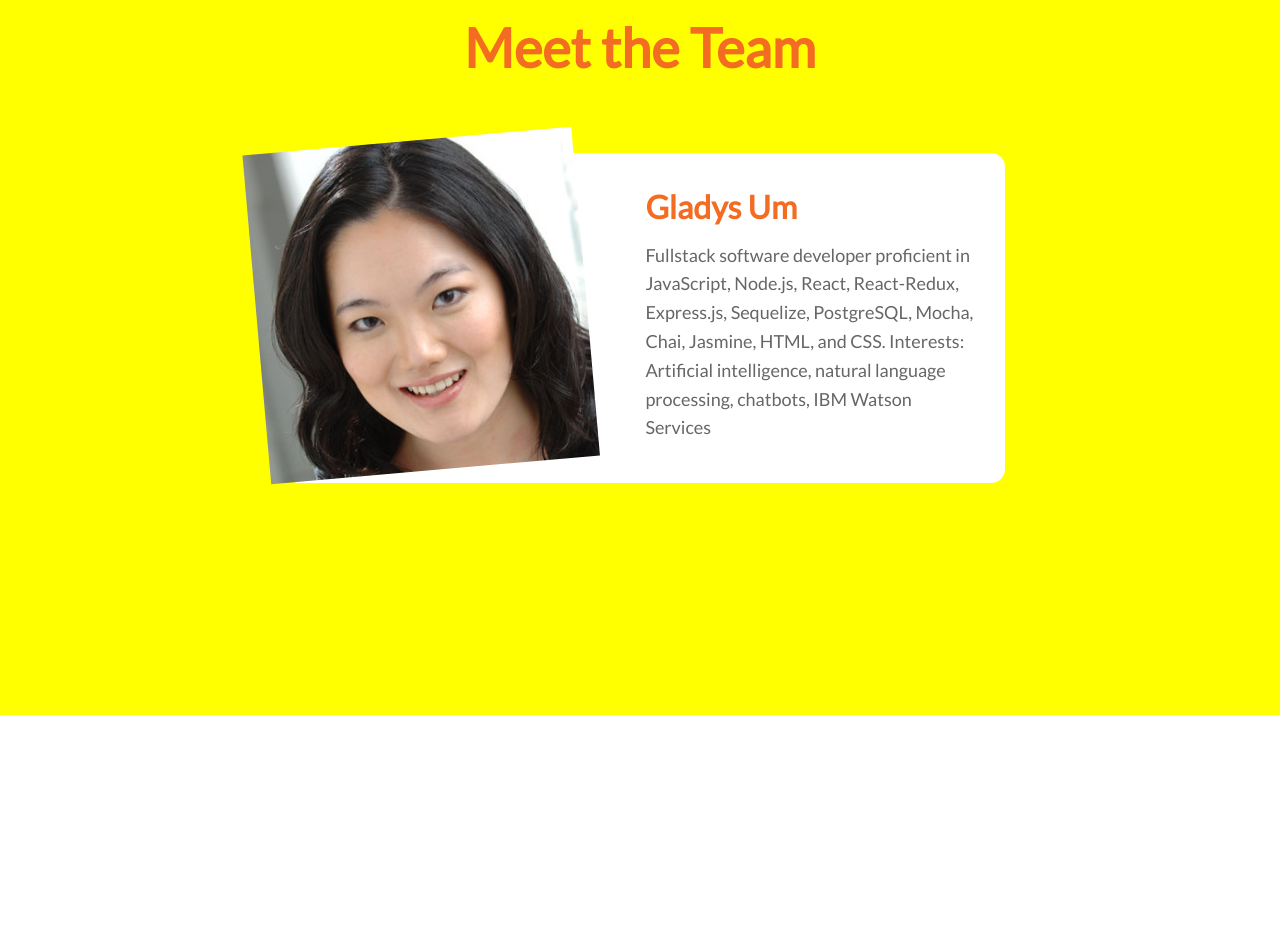
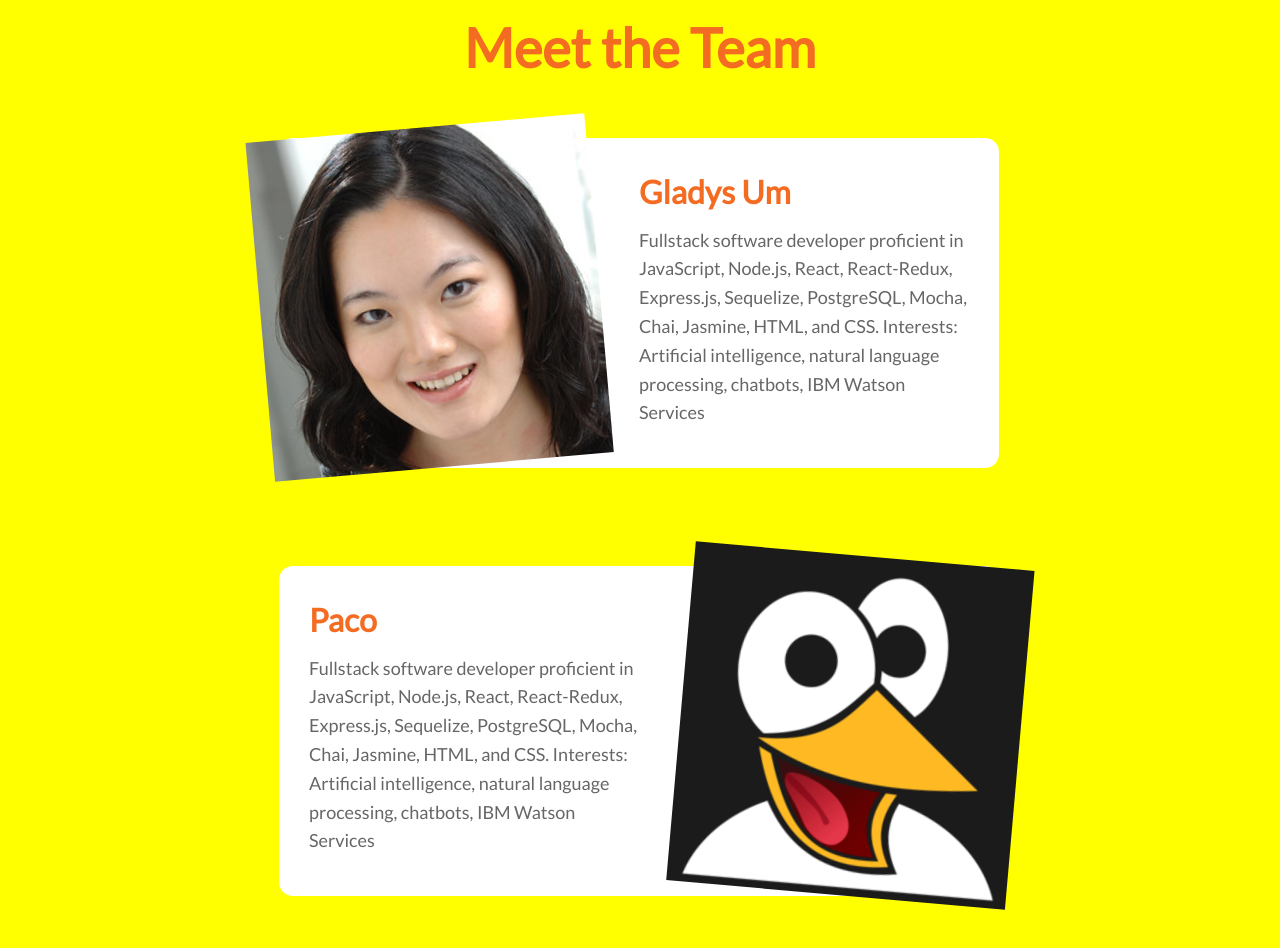
Before and after one commit to gladysum-zz/mucho-gusto, a React app: page /about in a window 1280 px wide. Shown: the part 80-1028 px from the top of the page. Before the commit the page ends 800 px from the top, so only its background shows below. Built offline with nearby package versions, Linux system fonts and the light colour scheme.

Commit message:
about page styling

```diff
--- a/browser/About.js
+++ b/browser/About.js
@@ -3,22 +3,39 @@ import {Link} from 'react-router-dom'
 
 const About = () => (
   <div className="about-background">
+    <div className="about-col-left"></div>
+    <div className="about-col-middle">
       <div className="about-title">
         Meet the Team
       </div>
 
-    <div className="image-container">
-      <img src="./images/gladys.jpg" style={{width: "330px", height: "330px"}}/>
+      <div className="image-container-left">
+        <img src="./images/gladys.jpg" style={{width: "340px", height: "340px"}}/>
       </div>
 
-    <div className="about-container">
-      <div className="bio">
+      <div className="about-container-left">
+        <div className="bio-left">
           <p id="name">Gladys Um</p>
           <p>Fullstack software developer proficient in JavaScript, Node.js, React, React-Redux, Express.js, Sequelize, PostgreSQL, Mocha, Chai, Jasmine, HTML, and CSS.
             Interests: Artificial intelligence, natural language processing, chatbots, IBM Watson Services</p>
         </div>
       </div>
 
+      <div className="spacing"></div>
+
+      <div className="image-container-right">
+        <img src="./images/penguin-square.jpg" style={{width: "340px", height: "340px"}}/>
+      </div>
+
+      <div className="about-container-right">
+        <div className="bio-right">
+          <p id="name">Paco</p>
+          <p>Fullstack software developer proficient in JavaScript, Node.js, React, React-Redux, Express.js, Sequelize, PostgreSQL, Mocha, Chai, Jasmine, HTML, and CSS.
+            Interests: Artificial intelligence, natural language processing, chatbots, IBM Watson Services</p>
+        </div>
+      </div>
+    </div>
+    <div className="about-col-right"></div>
   </div>
 )
 
--- a/public/style.css
+++ b/public/style.css
@@ -338,9 +338,24 @@ a:active {
 
 /* ----- ABOUT PAGE----- */
 .about-background {
-  height: 700px;
+  height: 1000px;
   background-color: yellow;
   margin: 0 -1% -1% -1%;
+}
+
+.about-col-left {
+  display:inline-block;
+  width: 22%;
+}
+
+.about-col-middle {
+  display:inline-block;
+  width: 56%;
+}
+
+.about-col-right {
+  display:inline-block;
+  width: 22%;
 }
 
 .about-title {
@@ -351,16 +366,17 @@ a:active {
   margin-bottom: 30px;
 }
 
-.image-container {
+.image-container-left {
   position: relative;
   z-index: 2;
   -ms-transform: rotate(-5deg); /* IE 9 */
   -webkit-transform: rotate(-5deg); /* Safari */
   transform: rotate(-5deg);
-  margin-left: 260px;
+  margin-left: -20px;
+  margin-bottom: -15px;
 }
 
-.about-container {
+.about-container-left {
   width: 720px;
   height: 330px;
   display:inline-block;
@@ -368,13 +384,10 @@ a:active {
   border-radius: 14px;
   position: absolute;
   z-index: 1;
-  margin-left: 290px;
-  margin-top: -290px;
-
-
+  margin-top: -300px;
 }
 
-.bio {
+.bio-left {
   display:inline-block;
   text-align: left;
   line-height: 1.6em;
@@ -385,9 +398,46 @@ a:active {
   padding-right: 30px;
 }
 
+.image-container-right {
+  position: relative;
+  z-index: 2;
+  -ms-transform: rotate(5deg); /* IE 9 */
+  -webkit-transform: rotate(5deg); /* Safari */
+  transform: rotate(5deg);
+  text-align: right;
+  margin-right: -20px;
+  margin-bottom: -25px;
+}
+
+.about-container-right {
+  width: 720px;
+  height: 330px;
+  display:inline-block;
+  background-color: white;
+  border-radius: 14px;
+  position: absolute;
+  z-index: 1;
+  margin-top: -290px;
+}
+
+.bio-right {
+  display:inline-block;
+  text-align: left;
+  line-height: 1.6em;
+  color: #666;
+  font-size: 18px;
+  padding-right: 360px;
+  padding-top: 20px;
+  padding-left: 30px;
+}
+
 #name {
   color: #f46b22;
   font-size: 32px;
   font-weight: bold;
   line-height: .1em;
 }
+
+.spacing {
+  height: 100px;
+}
```
Also changed, not shown: public/bundle.js, public/images/penguin-square.jpg (added), 1 other file (tests, documents, lock files or other folders). Lines whose indentation alone changed are shown as unchanged.
